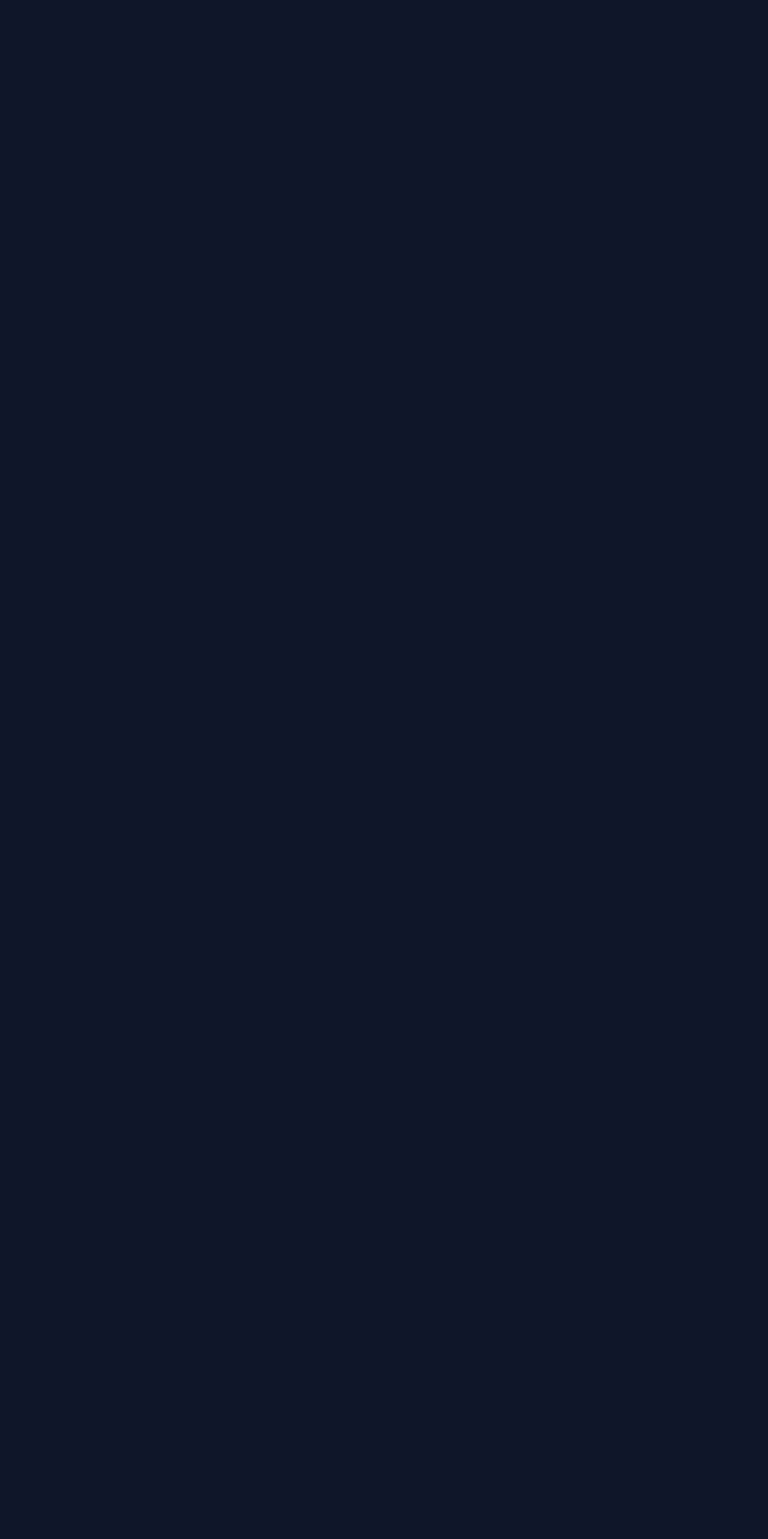
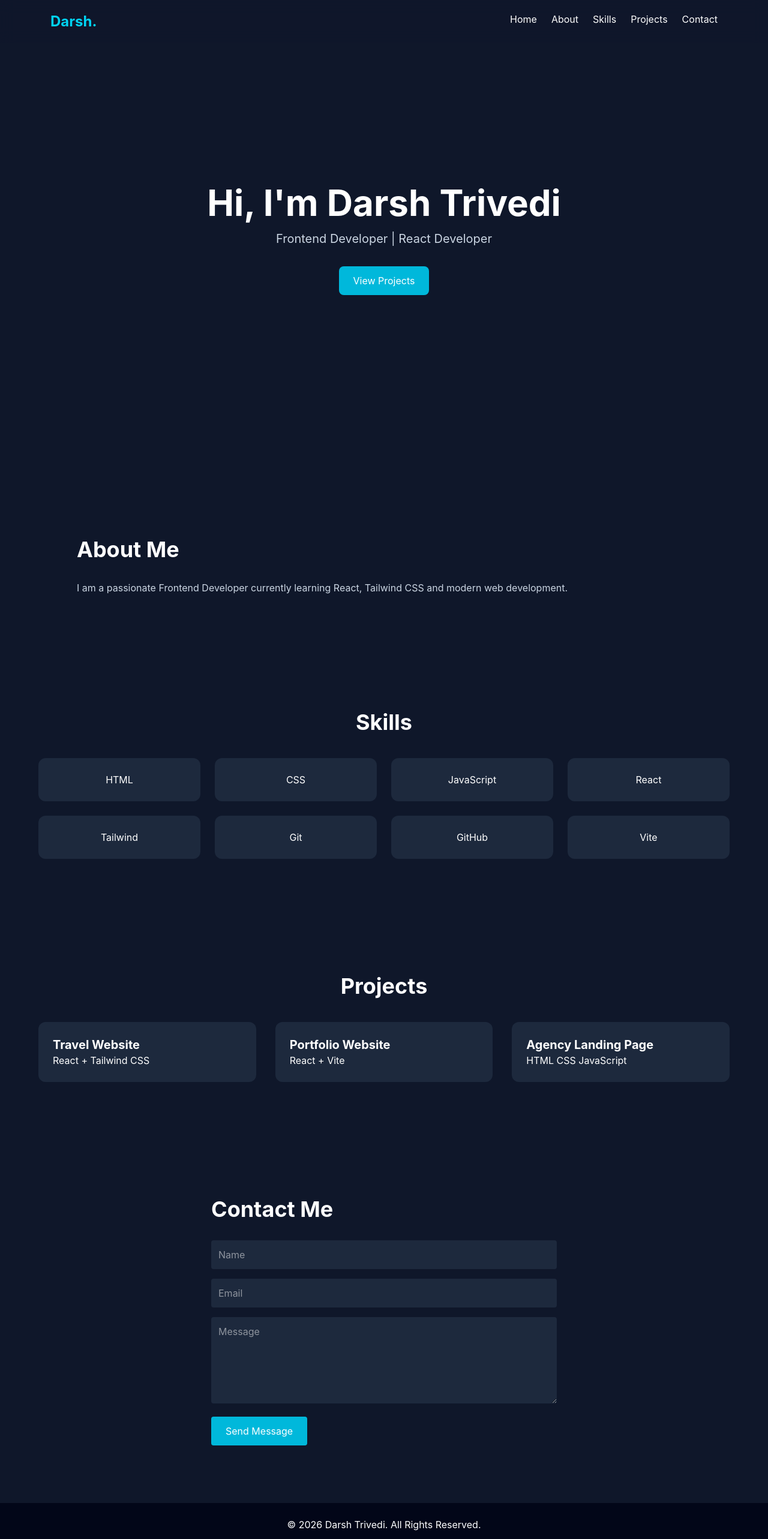
Before and after one commit to Darsh2517-boop/portfolio-1, a React (Vite) app: page / in a window 1280 px wide. Shown: the top 2566 px of the page at 60% size. Before the commit the page ends 800 px from the top, so only its background shows below. Built offline with nearby package versions, Linux system fonts and the light colour scheme.

Commit message:
make changs

```diff
--- a/src/App.jsx
+++ b/src/App.jsx
@@ -9,13 +9,13 @@ import Footer from "./components/footer"
 function App() {
   return (
     <>
-      <navbar />
-      <hero />
-      <about />
-      <skills />
-      <projects />
-      <contact />
-      <footer />
+      <Navbar />
+      <Hero />
+      <About />
+      <Skills />
+      <Projects />
+      <Contact />
+      <Footer />
     </>
   );
 }
```
